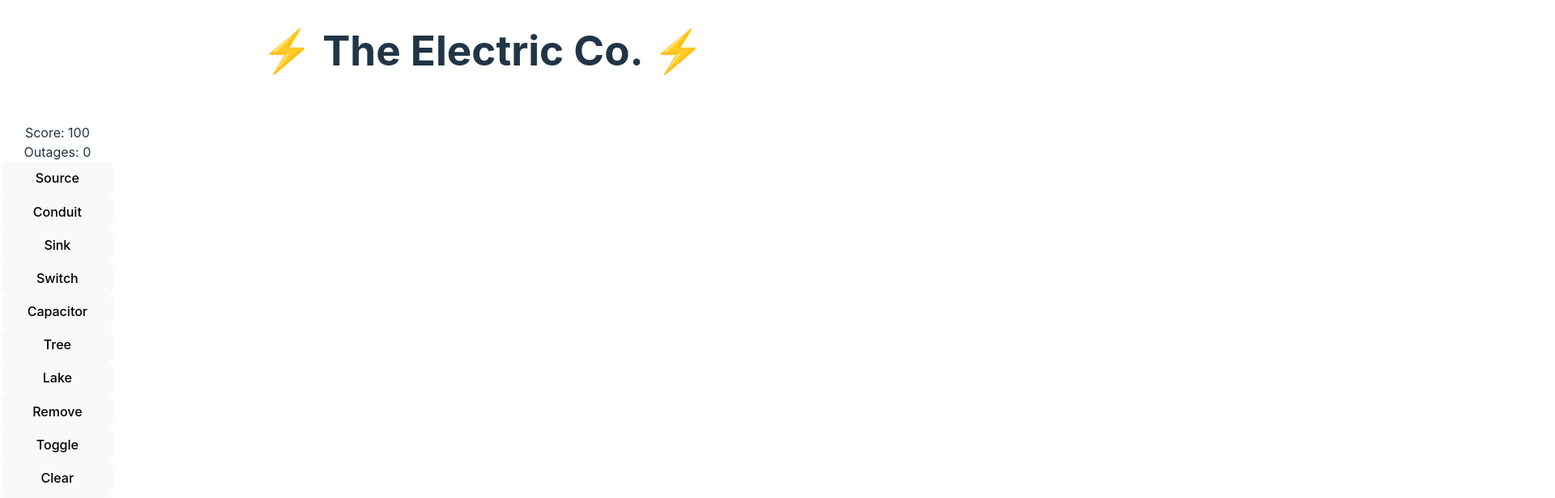
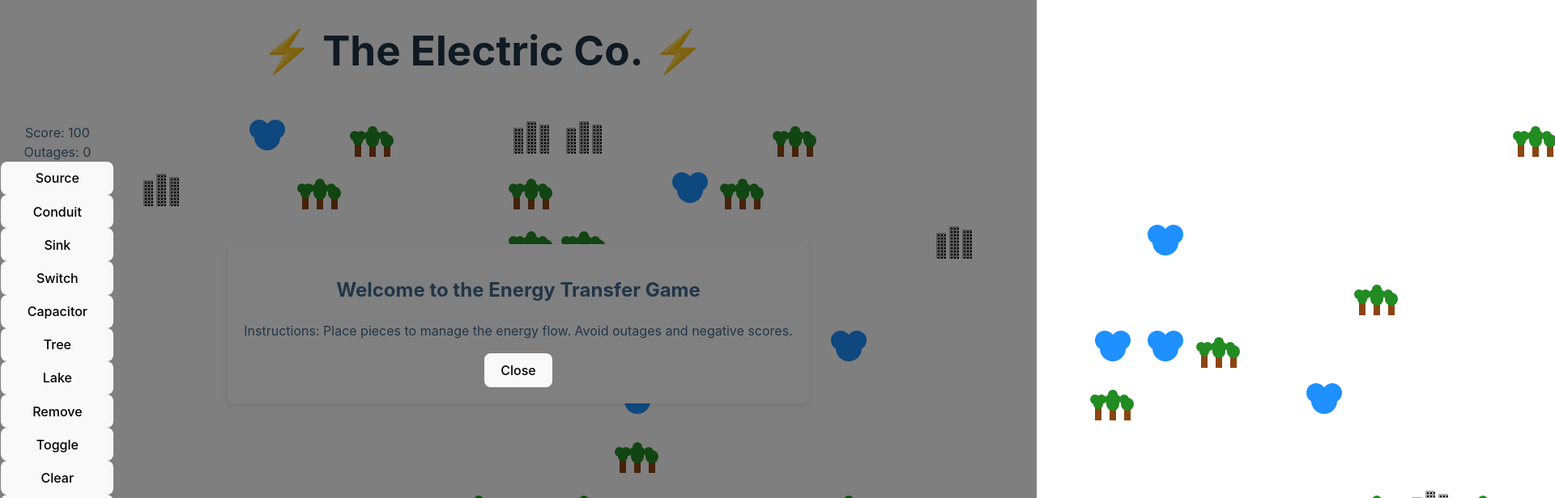
Before and after one commit to JeffBuda/electric-company, a React (Vite) app: page / in a window 1280 px wide. Shown: the top 616 px of the page at 81% size, 1920 px wide, since content can reach past the window. Built offline with nearby package versions, Linux system fonts and the light colour scheme.

Commit message:
added start and end game state

```diff
--- a/src/GameBoard.tsx
+++ b/src/GameBoard.tsx
@@ -1,6 +1,6 @@
 import React, { useState, useEffect } from 'react';
 import Tile from './Tile';
-
+import Modal from './Modal';
 import './App.css';
 
 const GRID_SIZE = 50;
@@ -32,16 +32,23 @@ const GameBoard: React.FC = () => {
   const [score, setScore] = useState(INITIAL_CREDITS);
   const [outages, setOutages] = useState(0);
   const [tornadoes, setTornadoes] = useState<{ row: number, col: number, direction: { row: number, col: number } }[]>([]);
+  const [gameState, setGameState] = useState<'start' | 'playing' | 'gameOver'>('start');
 
   useEffect(() => {
+    if (gameState === 'playing') {
       const interval = setInterval(() => {
         moveTornadoes();
         updatePowerStatus();
         updateScore();
+        checkGameOver();
       }, INTERVAL_DURATION);
       return () => clearInterval(interval);
-  }, [grid, tornadoes]);
+    }
+  }, [grid, tornadoes, gameState]);
 
+  useEffect(() => {
+    resetGrid();
+  }, []);
 
   const bfs = (startRow: number, startCol: number, newGrid: any[][]) => {
     const directions = [
@@ -149,6 +156,8 @@ const GameBoard: React.FC = () => {
   };
 
   const handleTileClick = (row: number, col: number) => {
+    if (gameState !== 'playing') return;
+
     const newGrid = [...grid];
     const tile = newGrid[row][col];
 
@@ -232,8 +241,34 @@ const GameBoard: React.FC = () => {
     setTornadoes(prevTornadoes => [...prevTornadoes, { row: randomRow, col: randomCol, direction: randomDirection }]);
   };
 
+  const checkGameOver = () => {
+    if (outages > 100 || score < -2000) {
+      setGameState('gameOver');
+    }
+  };
+
+  const startGame = () => {
+    setGameState('playing');
+    resetGrid();
+  };
+
+  const closeModal = () => {
+    if (gameState === 'start') {
+      startGame();
+    } else if (gameState === 'gameOver') {
+      setGameState('start');
+    }
+  };
+
   return (
     <div className="game-container">
+      {gameState !== 'playing' && (
+        <Modal
+          title={gameState === 'start' ? 'Welcome to the Energy Transfer Game' : 'Game Over'}
+          message={gameState === 'start' ? 'Instructions: Place pieces to manage the energy flow. Avoid outages and negative scores.' : 'You lost! You had over 100 outages or a score below -2000.'}
+          onClose={closeModal}
+        />
+      )}
       <div className="controls">
         <div className="score">Score: {Math.floor(score)}</div>
         <div className="outages">Outages: {outages}</div>
--- /dev/null
+++ b/src/Modal.css
@@ -0,0 +1,21 @@
+/* Modal.css */
+.modal-overlay {
+  position: fixed;
+  top: 0;
+  left: 0;
+  width: 100%;
+  height: 100%;
+  background: rgba(0, 0, 0, 0.5);
+  display: flex;
+  justify-content: center;
+  align-items: center;
+  z-index: 1000;
+}
+
+.modal {
+  background: gray;
+  padding: 20px;
+  border-radius: 8px;
+  box-shadow: 0 2px 10px rgba(0, 0, 0, 0.1);
+  text-align: center;
+}
--- /dev/null
+++ b/src/Modal.tsx
@@ -0,0 +1,23 @@
+// Modal.tsx
+import React from 'react';
+import './Modal.css';
+
+type ModalProps = {
+  title: string;
+  message: string;
+  onClose: () => void;
+};
+
+const Modal: React.FC<ModalProps> = ({ title, message, onClose }) => {
+  return (
+    <div className="modal-overlay">
+      <div className="modal">
+        <h2>{title}</h2>
+        <p>{message}</p>
+        <button onClick={onClose}>Close</button>
+      </div>
+    </div>
+  );
+};
+
+export default Modal;
```
Lines whose indentation alone changed are shown as unchanged.
